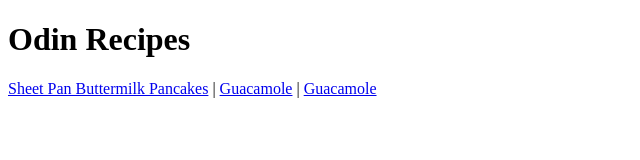
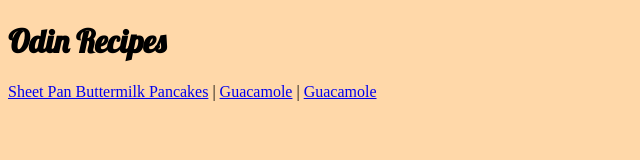
Before and after one commit to 007porpavore/odin-recipes, a plain HTML site: page index.html in a window 1280 px wide. Shown: the whole page, without its empty margins (0-640 px from the left). Drawn offline with Linux system fonts and the light colour scheme.

Commit message:
initial css for recipes

```diff
--- a/index.html
+++ b/index.html
@@ -4,6 +4,8 @@
     <meta charset="UTF-8">
     <meta http-equiv="X-UA-Compatible" content="IE=edge">
     <meta name="viewport" content="width=device-width, initial-scale=1.0">
+    <link rel="stylesheet" href="styles.css">
+    <link href="https://fonts.googleapis.com/css2?family=Lobster&display=swap" rel="stylesheet">
     <title>Odin Recipes</title>
 </head>
 <body>
--- /dev/null
+++ b/recipes/recipe.css
@@ -0,0 +1,6 @@
+body {
+    background-color: #FFD8A9;
+}
+h1 {
+    font-family: 'Lobster', cursive;
+}
--- /dev/null
+++ b/styles.css
@@ -0,0 +1,6 @@
+body {
+    background-color: #FFD8A9;
+}
+h1 {
+    font-family: 'Lobster', cursive;
+}
```
Also changed, not shown: recipes/buttermilk.html (+2 -0 lines), recipes/guacamole.html (+2 -0 lines), recipes/lamb-souvlaki.html (+2 -0 lines).
